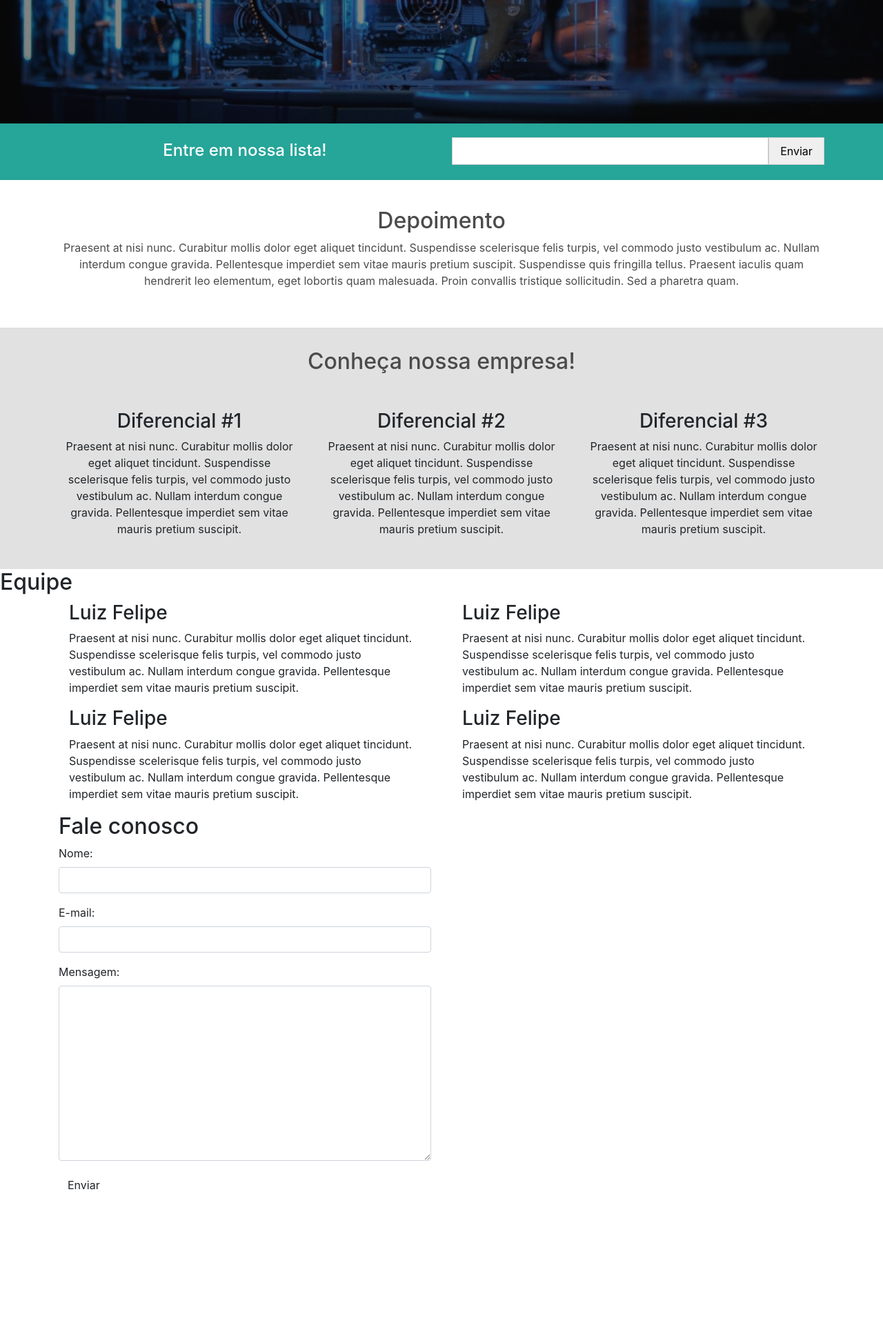
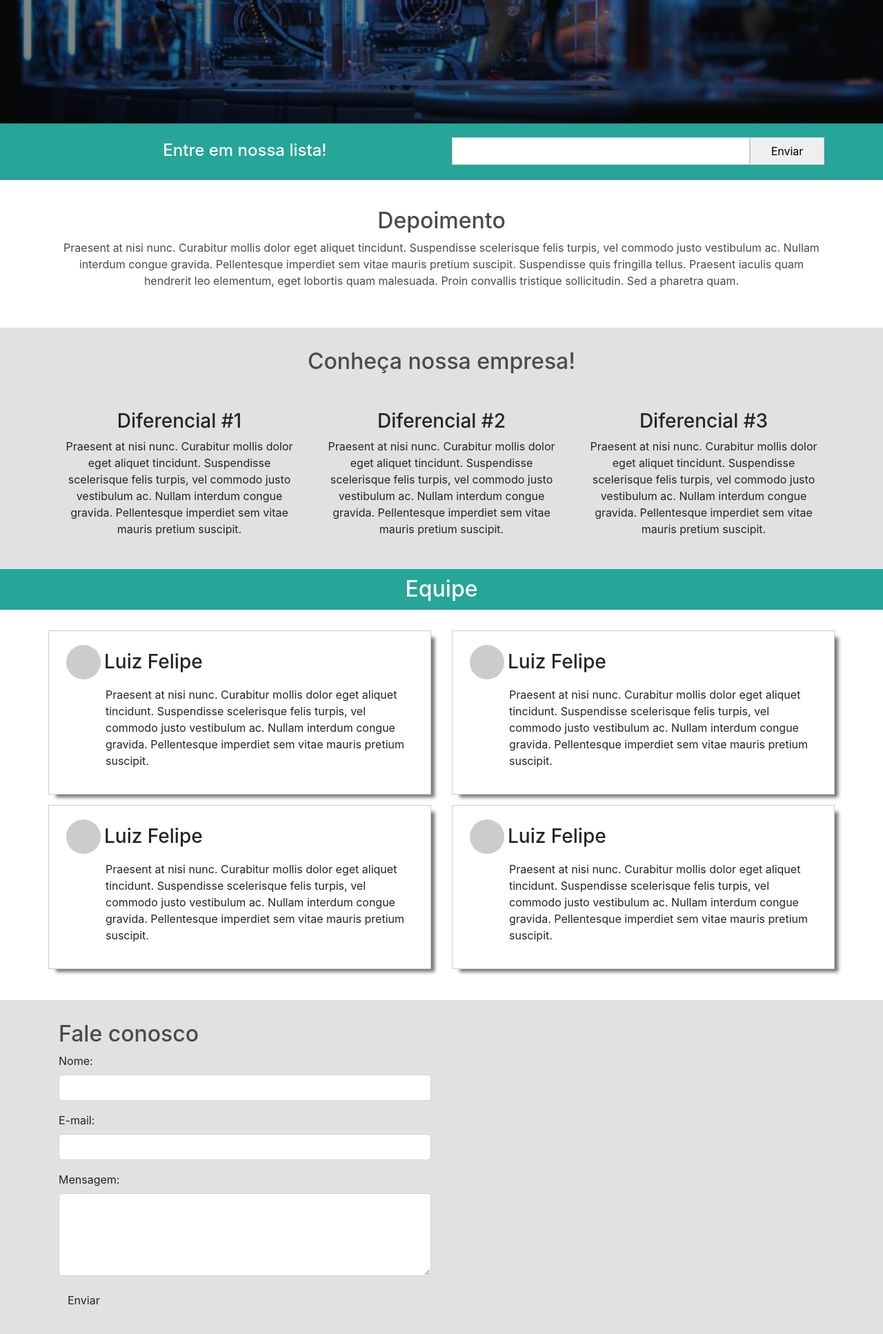
Before and after one commit to LuizFelipeGondim/cms-project, a PHP site: page / in a window 1280 px wide. Shown: the part 539-2473 px from the top of the page at 69% size. Before the commit the page ends 2264 px from the top, so only its background shows below. Run offline with PHP 8.4, Linux system fonts and the light colour scheme.

Commit message:
css modified

```diff
--- a/projeto/css/style.css
+++ b/projeto/css/style.css
@@ -4,9 +4,14 @@
 }
 /*----------------*/
 
+body{
+    width: 100% !important;
+}
+
 .box{
     position: relative;
-    top: 30px;
+    margin: 30px 0px 0px 0px;
+    width: 100%;
 }
 
 section.banner{
@@ -52,6 +57,12 @@ section.banner > .container{
     display: inline-block;
     background-color: #26a599;
     border-radius: 3px;
+    text-decoration: none;
+    transition: opacity 2s;
+}
+
+.chamada-banner a:hover{
+    opacity: 0.7;
 }
 
 section.cadastro-lead{
@@ -70,14 +81,14 @@ section.cadastro-lead form{
 }
 
 section.cadastro-lead input[type=text]{
-    width:85%;
+    width:80%;
     height: 40px;
     padding-left: 8px;
     border: 1px solid #ccc;
 }
 
 section.cadastro-lead input[type=submit]{
-    width: 15%;
+    width: 20%;
     height: 40px;
     border: 1px solid #ccc;
     margin-top: -5px;
@@ -108,3 +119,72 @@ section.diferenciais{
 .diferenciais-container{
     margin-top: 50px;
 }
+
+.equipe-container{
+    padding: 30px 0px;
+    display: flex;
+    justify-content: center;
+    flex-direction: column;
+    align-items: center;
+}
+.equipe-single{
+    margin-bottom: 15px;
+    width: 100%;
+    padding: 20px 10px;
+    border: 1px solid #ccc;
+    box-shadow: 8px 7px 5px -3px rgba(20,20,20,0.6);
+}
+
+section.equipe h2{
+    margin: 0px;
+    text-align: center;
+    padding: 10px 2%;
+    background-color: #26a599;
+    color: #ffffff;
+}
+
+.equipe-single h3{
+    display: inline-block;
+    margin: 0px 0px 0px 5px;
+}
+
+.equipe-single .equipe-top{
+    display: flex;
+    align-items: center;
+    margin-bottom: 10px ;
+}
+
+.equipe-single .content{
+    padding-left: 72px;
+}
+
+
+.user-picture{
+    display: inline-block;
+    width: 50px;
+    height: 50px;
+    background-color: #ccc;
+    border-radius: 50%;
+}
+
+/*------------------*/
+section.footer{
+    padding: 30px 0px;
+    background-color: rgb(225,225,225);
+}
+
+section.footer textarea{
+    height: 120px;
+}
+
+section.footer h2{
+    color: #4b4b4b;
+}
+
+
+@media (max-width: 600px)
+{
+    .equipe-container .row{
+        margin: 0px ;
+    }
+}
```
